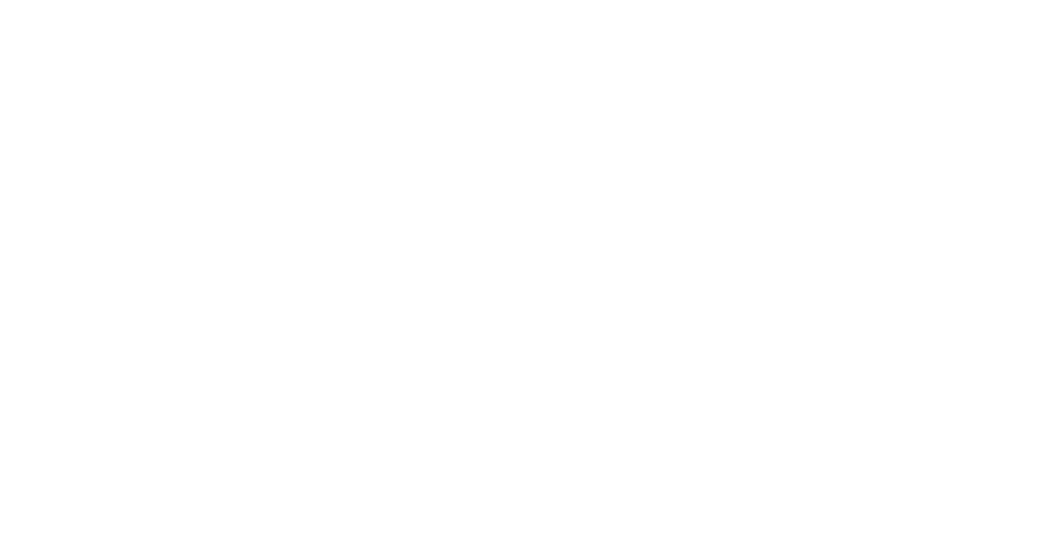
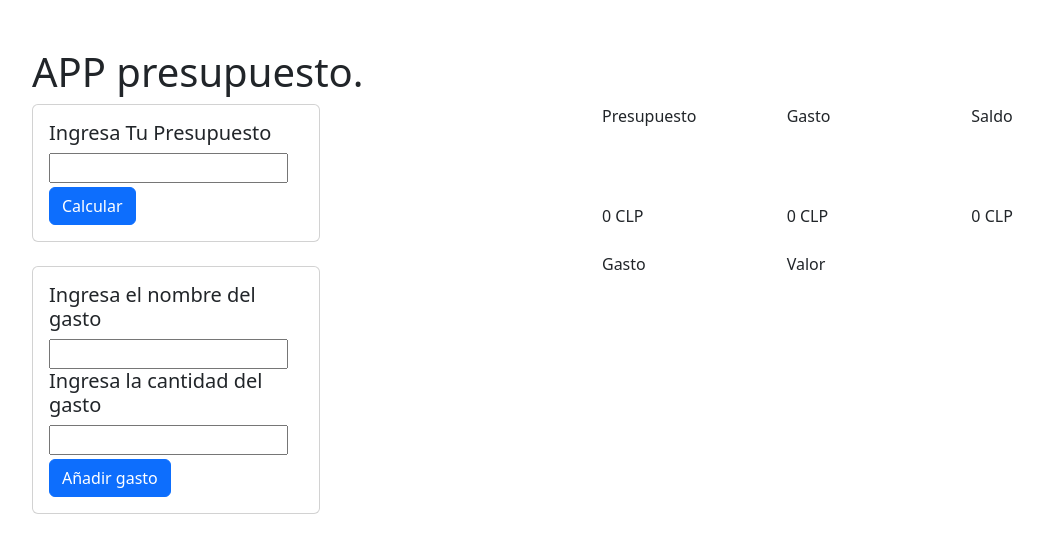
Before and after one commit to lavoassie/Modulo3, a plain HTML site: page APP de presupuesto/index.html in a window 1280 px wide. Shown: the whole page, without its empty margins (50-1094 px from the left). Drawn offline with nearby package versions, Linux system fonts and the light colour scheme.

Commit message:
La consola muestra el presupuesto del usuario

```diff
--- a/APP de presupuesto/asserts/css/style.css
+++ b/APP de presupuesto/asserts/css/style.css
@@ -0,0 +1,16 @@
+#grid {
+    display: grid;
+    height: 100px;
+    grid-template-columns: repeat(3, 1fr);
+    grid-template-rows: 100px;
+    grid-column-gap: 20px;
+  }
+
+
+  #grid2 {
+    display: grid;
+    height: 100px;
+    grid-template-columns: repeat(3, 1fr);
+    grid-template-rows: 100px;
+    grid-column-gap: 20px;
+  }
--- a/APP de presupuesto/asserts/js/index.js
+++ b/APP de presupuesto/asserts/js/index.js
@@ -0,0 +1,7 @@
+let inputPresupuesto = document.getElementById("presupuesto")
+inputPresupuesto.addEventListener('keyup',function(){
+  let presupuesto = inputPresupuesto.value.replace(/\D/g,"").replace(/\B(?=(\d{3})+(?!\d))/g,".")
+  inputPresupuesto.value = presupuesto
+  console.log(presupuesto)
+  document.getElementById("totalPresupuesto").innerHTML = `CLP: ${presupuesto}`
+})
--- a/APP de presupuesto/index.html
+++ b/APP de presupuesto/index.html
@@ -1,12 +1,61 @@
 <!DOCTYPE html>
 <html lang="en">
+
 <head>
     <meta charset="UTF-8">
     <meta http-equiv="X-UA-Compatible" content="IE=edge">
     <meta name="viewport" content="width=device-width, initial-scale=1.0">
+    <link href="https://cdn.jsdelivr.net/npm/bootstrap@5.3.0-alpha3/dist/css/bootstrap.min.css" rel="stylesheet"
+        integrity="sha384-KK94CHFLLe+nY2dmCWGMq91rCGa5gtU4mk92HdvYe+M/SXH301p5ILy+dN9+nJOZ" crossorigin="anonymous">
+    <link rel="stylesheet" href="./asserts/css/style.css">
     <title>APP de presupuesto</title>
 </head>
+
 <body>
+    <div class="container mt-5">
+        <h1>APP presupuesto.</h1>
+        <div style="float: left; width: 50%;">
+            <div class="card" style="width: 18rem;">
+                <div class="card-body">
+                    <h5 class="card-title">Ingresa Tu Presupuesto</h5>
+                    <input type="number" id="presupuesto">
+                    <a href="#" id="presupuesto" class="btn btn-primary mt-1">Calcular</a>
+                </div>
+            </div>
+            <br>
+            <div class="card" style="width: 18rem;">
+                <div class="card-body">
+                    <h5 class="card-title">Ingresa el nombre del gasto</h5>
+                    <input type="text">
+                    <h5 class="card-title">Ingresa la cantidad del gasto</h5>
+                    <input type="text">
+                    <a href="#" id="buttonAdd" class="btn btn-primary mt-1">Añadir gasto</a>
+                </div>
+            </div>
+        </div>
+            <div class="container mb-5" style="float: left; width: 50%;">
+                <div id="grid">
+                    <div>Presupuesto</div>
+                    <div>Gasto</div>
+                    <div>Saldo</div>
+                    <p id="totalPresupuesto">0 CLP</p>
+                    <p id="gasto">0 CLP</p>
+                    <p id="saldo">0 CLP</p>
+                </div>
+            </div>
+        <hr>
+        <br>
+        <div class="container" style="float: left; width: 50%;">
+            <div id="grid2">
+                <div>Gasto</div>
+                <div>Valor</div>
+            </div>
+        </div>
+    </div>
+    <script src="https://cdn.jsdelivr.net/npm/bootstrap@5.3.0-alpha3/dist/js/bootstrap.bundle.min.js"
+        integrity="sha384-ENjdO4Dr2bkBIFxQpeoTz1HIcje39Wm4jDKdf19U8gI4ddQ3GYNS7NTKfAdVQSZe"
+        crossorigin="anonymous"></script>
+    <script src="./asserts/js/index.js"></script>
+</body>
 
-</body>
 </html>
```
